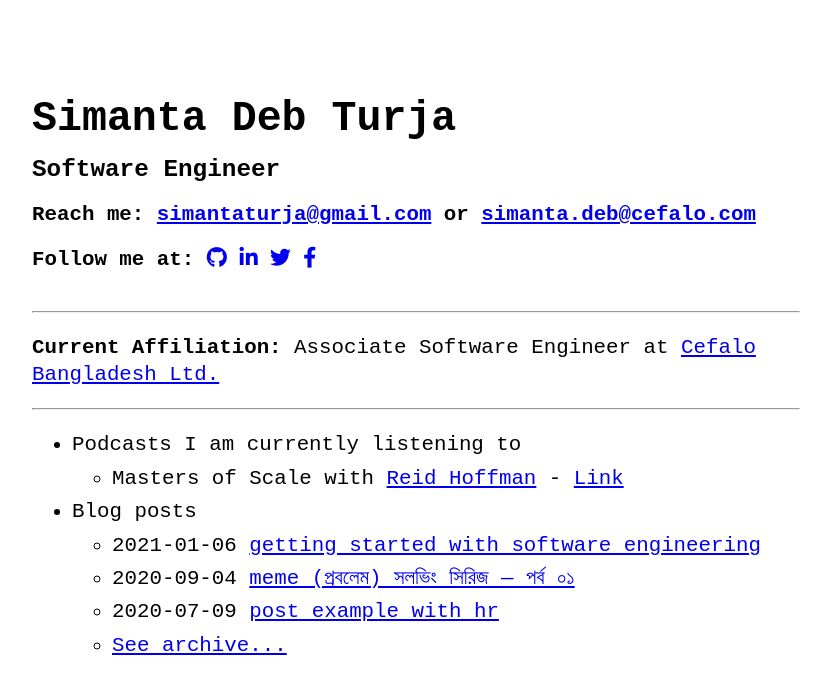
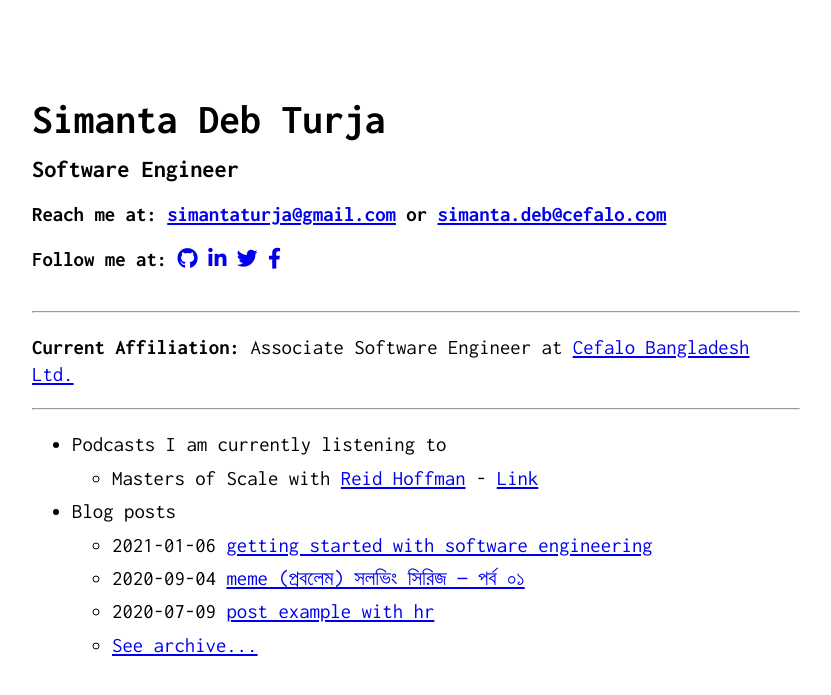
Before and after one commit to simantaturja/simantaturja.github.ioo, a Jekyll site: the page built from index.md, in a window 1280 px wide. Shown: the top 695 px of the page, without its empty margins (224-1055 px from the left). Built offline with Jekyll 4.4.1, drawn with Linux system fonts in a browser that asks for light colours.

Commit message:
switched to inconsolata font

```diff
--- a/_layouts/home.html
+++ b/_layouts/home.html
@@ -8,7 +8,7 @@ layout: default
       <h1 class="header_title">{{ site.title }}</h1>
       <h3>{{ site.tag }}</h3>
       <h4>
-        Reach me:
+        Reach me at:
         <a href="mailto:simantaturja@gmail.com">{{ site.email }}</a> or
         <a href="mailto:simanta.deb@cefalo.com">{{ site.emailoffice }}</a>
       </h4>
--- a/_sass/no-style-please.scss
+++ b/_sass/no-style-please.scss
@@ -25,6 +25,9 @@ body[a='dark'] {
 // bg color is also needed in html in order to
 // block body's background propagation
 // see: https://stackoverflow.com/a/61265706
+@import url('https://fonts.googleapis.com/css2?family=Indie+Flower&display=swap');
+@import url('https://fonts.googleapis.com/css2?family=Roboto:ital,wght@0,100;0,300;0,400;0,500;0,700;0,900;1,100;1,300;1,400;1,500;1,700;1,900&display=swap');
+@import url('https://fonts.googleapis.com/css2?family=Inconsolata:wght@200;300;400;500;600;700;800;900&display=swap');
 html,
 body {
   background: white;
@@ -36,7 +39,7 @@ html {
 
 body {
   color: black;
-  font-family: monospace;
+  font-family: 'Inconsolata';
   font-size: 1.3rem;
   line-height: 1.3;
   margin: 0;
```
